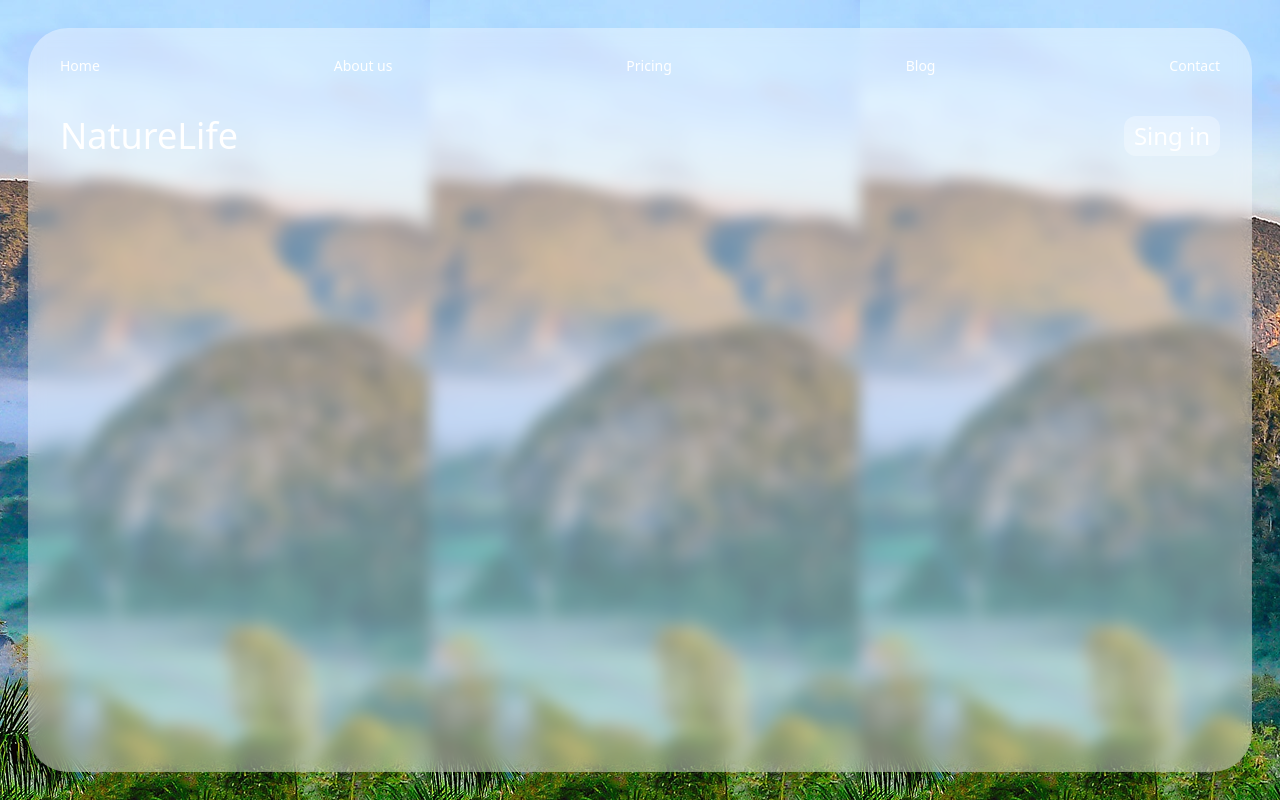
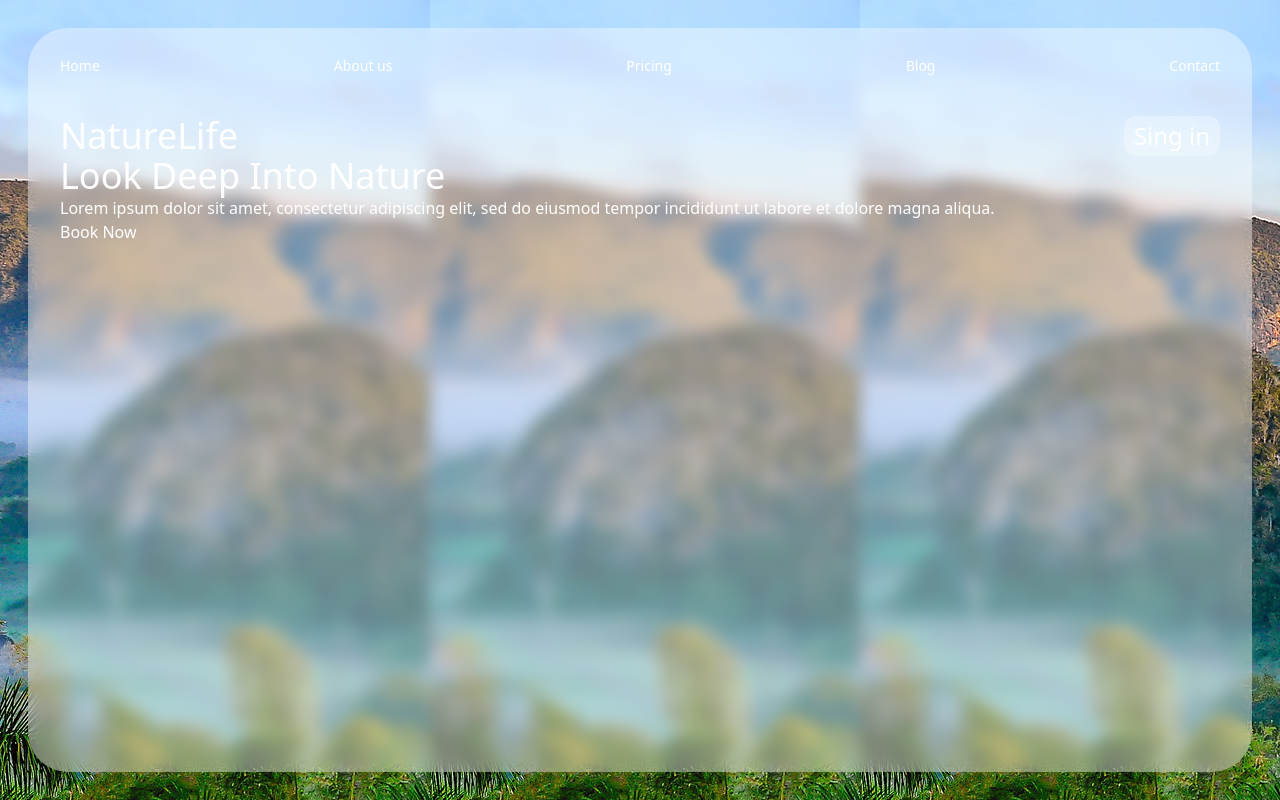
Before and after one commit to KauanLopes25/10-SAS, a plain HTML site: page index.html in a window 1280 px wide. Drawn offline with nearby package versions, Linux system fonts and the light colour scheme.

Commit message:
Adicionado conteudo ao main

```diff
--- a/index.html
+++ b/index.html
@@ -41,7 +41,14 @@
       </header>
 
       <!-- Conteudo Principal -->
-      <main></main>
+      <main>
+        <h2 class="text-4xl">Look Deep Into Nature</h2>
+        <p>
+          Lorem ipsum dolor sit amet, consectetur adipiscing elit, sed do
+          eiusmod tempor incididunt ut labore et dolore magna aliqua.
+        </p>
+        <button>Book Now</button>
+      </main>
 
       <!-- Rodapé -->
       <footer></footer>
```
